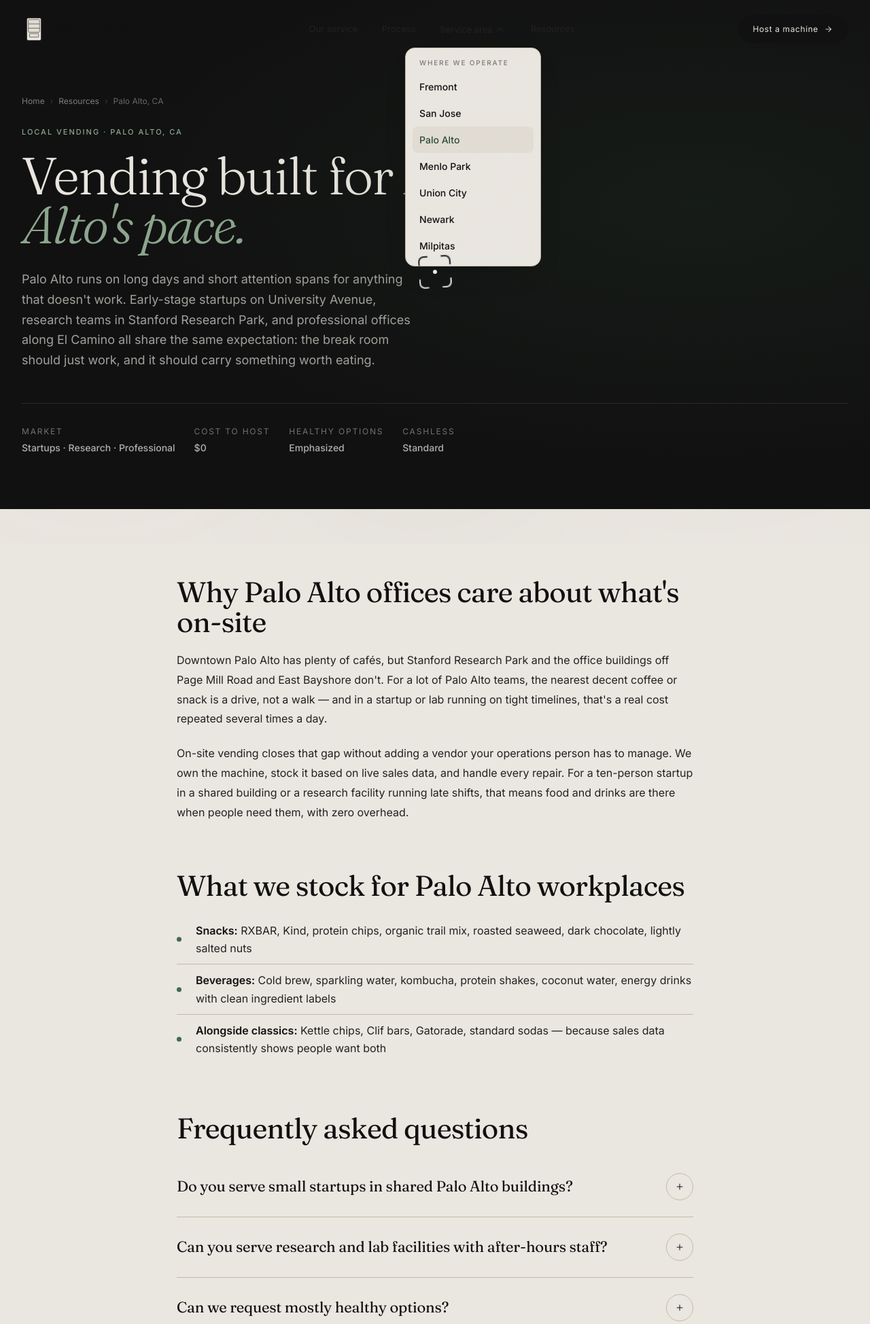
After one commit to Brendon-Chen/munch-machine, a Flask app: page /palo-alto-vending-services in a window 1280 px wide, after a click that opens the changed part. The commit adds this page. Shown: the top 1948 px of the page at 68% size. Run offline with Flask 3, Linux system fonts and the light colour scheme.

Commit message:
add service area drop down and fix sitemap/lastmod

```diff
--- a/app.py
+++ b/app.py
@@ -1,8 +1,9 @@
 """Munch Machine landing page backend."""
 from __future__ import annotations
 
+import json
 import os
-from datetime import date
+from collections import defaultdict
 from pathlib import Path
 
 from flask import Flask, Response, render_template, request
@@ -116,6 +117,16 @@ def page_sunnyvale_vending():
 @app.route("/mountain-view-vending")
 def page_mountain_view_vending():
     return render_template("pages/mountain-view-vending.html", **_ctx())
+
+
+@app.route("/palo-alto-vending-services")
+def page_palo_alto_vending():
+    return render_template("pages/palo-alto-vending-services.html", **_ctx())
+
+
+@app.route("/menlo-park-vending-services")
+def page_menlo_park_vending():
+    return render_template("pages/menlo-park-vending-services.html", **_ctx())
 
 
 @app.route("/oakland-vending-services")
@@ -340,10 +351,22 @@ def robots_txt():
     return Response(body, mimetype="text/plain")
 
 
+_LASTMOD_FILE = Path(__file__).parent / "lastmod.json"
+
+
+def _lastmod() -> defaultdict[str, str]:
+    """Per-URL last-changed dates, written by scripts/update_lastmod.py."""
+    try:
+        data = json.loads(_LASTMOD_FILE.read_text(encoding="utf-8"))
+    except (OSError, ValueError):
+        data = {}
+    return defaultdict(str, data)
+
+
 @app.route("/sitemap.xml")
 def sitemap_xml():
     return (
-        render_template("sitemap.xml", base=_base_url(), today=date.today().isoformat()),
+        render_template("sitemap.xml", base=_base_url(), lastmod=_lastmod()),
         200,
         {"Content-Type": "application/xml; charset=utf-8"},
     )
--- a/static/css/main.css
+++ b/static/css/main.css
@@ -143,6 +143,65 @@ body {
   transition: background 0.3s ease, color 0.3s ease, transform 0.3s ease;
 }
 .site-header .cta:hover { transform: translateY(-1px); opacity: 0.88; }
+
+/* Service area dropdown */
+.site-header .nav { align-items: center; }
+.nav-dd { position: relative; }
+.nav-dd-toggle {
+  display: inline-flex; align-items: center; gap: 2px;
+  background: none; border: 0; padding: 4px 0; cursor: pointer;
+  font-family: inherit; font-size: 13px; color: var(--ink-soft);
+}
+.nav-dd-toggle .material-symbols-outlined {
+  font-size: 18px; transition: transform 0.25s ease;
+}
+.nav-dd-menu {
+  position: absolute; top: calc(100% + 14px); left: 50%;
+  min-width: 200px; padding: 10px;
+  background: var(--cream);
+  border: 1px solid var(--line);
+  border-radius: 14px;
+  box-shadow: 0 18px 40px -18px rgba(17,17,17,0.28);
+  opacity: 0; visibility: hidden;
+  transform: translate(-50%, -6px);
+  transition: opacity 0.2s ease, transform 0.2s ease, visibility 0s linear 0.2s;
+}
+/* Invisible bridge so the menu doesn't close crossing the gap */
+.nav-dd-menu::before {
+  content: ""; position: absolute; left: 0; right: 0; top: -15px; height: 15px;
+}
+.nav-dd.is-open .nav-dd-menu,
+.nav-dd-menu:focus-within {
+  opacity: 1; visibility: visible;
+  transform: translate(-50%, 0);
+  transition: opacity 0.2s ease, transform 0.2s ease, visibility 0s;
+}
+@media (hover: hover) and (pointer: fine) {
+  .nav-dd:hover .nav-dd-menu {
+    opacity: 1; visibility: visible;
+    transform: translate(-50%, 0);
+    transition: opacity 0.2s ease, transform 0.2s ease, visibility 0s;
+  }
+  .nav-dd:hover .nav-dd-toggle .material-symbols-outlined { transform: rotate(180deg); }
+}
+.nav-dd.is-open .nav-dd-toggle .material-symbols-outlined { transform: rotate(180deg); }
+.nav-dd-label {
+  margin: 4px 10px 8px;
+  font-size: 10px; letter-spacing: 0.18em; text-transform: uppercase;
+  font-weight: 500; color: var(--muted-soft);
+}
+.nav-dd-menu ul { list-style: none; margin: 0; padding: 0; }
+.site-header .nav .nav-dd-menu a {
+  display: flex; align-items: baseline; justify-content: space-between; gap: 16px;
+  padding: 9px 10px; border-radius: 8px;
+  color: var(--ink);
+  transition: background 0.2s ease;
+}
+.site-header .nav .nav-dd-menu a:hover,
+.site-header .nav .nav-dd-menu a:focus-visible { background: var(--cream-warm); outline: none; }
+.site-header .nav .nav-dd-menu a[aria-current="page"] { background: var(--cream-warm); }
+.site-header .nav .nav-dd-menu a[aria-current="page"] .nav-dd-city { color: var(--sage-deep); }
+.nav-dd-city { font-size: 14px; font-weight: 500; }
 
 @media (max-width: 900px) {
   .site-header .nav { display: none; }
--- a/static/js/main.js
+++ b/static/js/main.js
@@ -492,3 +492,24 @@ setTimeout(() => {
     bootSite();
   }
 }, 6000);
+
+// ============================================================
+// NAV DROPDOWN — click/tap toggle, Escape + outside click close
+// (hover and keyboard focus open it via CSS)
+// ============================================================
+document.querySelectorAll('[data-nav-dd]').forEach(dd => {
+  const toggle = dd.querySelector('.nav-dd-toggle');
+  const setOpen = open => {
+    dd.classList.toggle('is-open', open);
+    toggle.setAttribute('aria-expanded', String(open));
+  };
+  toggle.addEventListener('click', e => {
+    e.stopPropagation();
+    setOpen(!dd.classList.contains('is-open'));
+  });
+  document.addEventListener('click', e => { if (!dd.contains(e.target)) setOpen(false); });
+  dd.addEventListener('keydown', e => {
+    if (e.key === 'Escape') { setOpen(false); toggle.focus(); }
+  });
+  dd.addEventListener('focusout', e => { if (!dd.contains(e.relatedTarget)) setOpen(false); });
+});
--- a/templates/base.html
+++ b/templates/base.html
@@ -66,6 +66,7 @@
     <nav class="nav">
       <a href="{{ url_for('index') }}#tech" class="cursor-target">Our service</a>
       <a href="{{ url_for('index') }}#process" class="cursor-target">Process</a>
+      {% include 'partials/service_area_nav.html' %}
       <a href="{{ url_for('blog') }}" class="cursor-target">Resources</a>
     </nav>
     <a href="{{ url_for('page_inquire') }}" class="cta cursor-target">Host a machine <span class="material-symbols-outlined" style="font-size:14px">arrow_forward</span></a>
--- /dev/null
+++ b/templates/pages/palo-alto-vending-services.html
@@ -0,0 +1,63 @@
+{% extends "base.html" %}
+{% block title %}Palo Alto Vending Services | Munch Machine{% endblock %}
+{% block meta_description %}Managed vending for Palo Alto offices, startups, and research facilities. Premium, health-forward snacks, cashless payment, micro market option. Zero cost to host.{% endblock %}
+{% block canonical_path %}/palo-alto-vending-services{% endblock %}
+{% block og_url_path %}/palo-alto-vending-services{% endblock %}
+{% block og_title %}Palo Alto Vending Services | Munch Machine{% endblock %}
+{% block og_description %}Premium managed vending for Palo Alto startups, research labs, and offices. Health-forward product mix, cashless, zero cost to host.{% endblock %}
+{% block twitter_title %}Palo Alto Vending Services | Munch Machine{% endblock %}
+{% block twitter_description %}Premium managed vending for Palo Alto offices and research facilities — health-forward, cashless, zero cost.{% endblock %}
+{% block schema %}
+<script type="application/ld+json">
+{"@context":"https://schema.org","@type":"Service","name":"Palo Alto CA Vending Services","provider":{"@type":"LocalBusiness","name":"Munch Machine","telephone":"+19255834228","address":{"@type":"PostalAddress","addressLocality":"Fremont","addressRegion":"CA"}},"areaServed":{"@type":"City","name":"Palo Alto","containedInPlace":{"@type":"State","name":"California"}},"serviceType":"Managed Vending Machine Service"}
+</script>
+{% endblock %}
+{% block content %}
+<section class="page-hero">
+  <div class="wrap">
+    <nav class="breadcrumb"><a href="{{ url_for('index') }}">Home</a><span class="sep">›</span><a href="{{ url_for('blog') }}">Resources</a><span class="sep">›</span><span>Palo Alto, CA</span></nav>
+    <div class="eyebrow">Local Vending · Palo Alto, CA</div>
+    <h1>Vending built for <em>Palo Alto's pace.</em></h1>
+    <p class="lead">Palo Alto runs on long days and short attention spans for anything that doesn't work. Early-stage startups on University Avenue, research teams in Stanford Research Park, and professional offices along El Camino all share the same expectation: the break room should just work, and it should carry something worth eating.</p>
+    <div class="page-hero-meta">
+      <div class="meta-item">Market<strong>Startups · Research · Professional</strong></div>
+      <div class="meta-item">Cost to host<strong>$0</strong></div>
+      <div class="meta-item">Healthy options<strong>Emphasized</strong></div>
+      <div class="meta-item">Cashless<strong>Standard</strong></div>
+    </div>
+  </div>
+</section>
+<section class="prose-section">
+  <div class="wrap"><div class="prose">
+
+    <h2>Why Palo Alto offices care about what's on-site</h2>
+    <p>Downtown Palo Alto has plenty of cafés, but Stanford Research Park and the office buildings off Page Mill Road and East Bayshore don't. For a lot of Palo Alto teams, the nearest decent coffee or snack is a drive, not a walk — and in a startup or lab running on tight timelines, that's a real cost repeated several times a day.</p>
+    <p>On-site vending closes that gap without adding a vendor your operations person has to manage. We own the machine, stock it based on live sales data, and handle every repair. For a ten-person startup in a shared building or a research facility running late shifts, that means food and drinks are there when people need them, with zero overhead.</p>
+
+    <h2>What we stock for Palo Alto workplaces</h2>
+    <ul>
+      <li><strong>Snacks:</strong> RXBAR, Kind, protein chips, organic trail mix, roasted seaweed, dark chocolate, lightly salted nuts</li>
+      <li><strong>Beverages:</strong> Cold brew, sparkling water, kombucha, protein shakes, coconut water, energy drinks with clean ingredient labels</li>
+      <li><strong>Alongside classics:</strong> Kettle chips, Clif bars, Gatorade, standard sodas — because sales data consistently shows people want both</li>
+    </ul>
+
+    <h2>Frequently asked questions</h2>
+    <div class="page-faq faq">
+      <details class="faq-item"><summary><span>Do you serve small startups in shared Palo Alto buildings?</span><div class="ch"><span class="material-symbols-outlined" style="font-size:16px">add</span></div></summary><p>Yes. In multi-tenant buildings, a machine in the lobby or shared break room serves every company in the building, which works well for smaller teams. The arrangement can be with the building manager or with one tenant on behalf of the floor.</p></details>
+      <details class="faq-item"><summary><span>Can you serve research and lab facilities with after-hours staff?</span><div class="ch"><span class="material-symbols-outlined" style="font-size:16px">add</span></div></summary><p>Yes. Machines run 24/7 with cashless payment, so late-shift researchers and weekend staff have the same access as the daytime team. Live inventory monitoring means we restock based on actual use, including off-hours demand.</p></details>
+      <details class="faq-item"><summary><span>Can we request mostly healthy options?</span><div class="ch"><span class="material-symbols-outlined" style="font-size:16px">add</span></div></summary><p>Yes. We can weight the mix heavily toward organic, low-sugar, and high-protein products, and adjust it over time based on what your team actually buys and requests.</p></details>
+    </div>
+
+    <div class="related-links">
+  <span class="related-label">See also</span>
+  <a href="{{ url_for('page_menlo_park_vending') }}">Menlo Park</a>
+  <a href="{{ url_for('page_mountain_view_vending') }}">Mountain View</a>
+  <a href="{{ url_for('page_silicon_valley_vending') }}">Silicon Valley</a>
+</div>
+<div class="page-cta">
+      <div class="cta-text"><h2>Better snacks for <em>Palo Alto teams.</em></h2><p>Health-forward, cashless, fully managed. Zero cost to your business.</p></div>
+      <div class="cta-actions"><a href="{{ url_for('page_inquire') }}" class="btn btn-dark" style="background:var(--cream);color:var(--ink);font-size:14px">Request a placement <span class="material-symbols-outlined" style="font-size:14px">arrow_forward</span></a></div>
+    </div>
+  </div></div>
+</section>
+{% endblock %}
--- /dev/null
+++ b/templates/partials/service_area_nav.html
@@ -0,0 +1,22 @@
+{# Service area dropdown, shared by base.html and index.html #}
+<div class="nav-dd" data-nav-dd>
+  <button type="button" class="nav-dd-toggle cursor-target" aria-expanded="false" aria-controls="service-area-menu">
+    Service area <span class="material-symbols-outlined" aria-hidden="true">expand_more</span>
+  </button>
+  <div class="nav-dd-menu" id="service-area-menu">
+    <p class="nav-dd-label">Where we operate</p>
+    <ul>
+      {% for endpoint, city in [
+        ('page_fremont_vending', 'Fremont'),
+        ('page_san_jose_vending', 'San Jose'),
+        ('page_palo_alto_vending', 'Palo Alto'),
+        ('page_menlo_park_vending', 'Menlo Park'),
+        ('page_union_city_vending', 'Union City'),
+        ('page_newark_vending', 'Newark'),
+        ('page_milpitas_vending', 'Milpitas'),
+      ] %}
+      <li><a href="{{ url_for(endpoint) }}"{% if request.endpoint == endpoint %} aria-current="page"{% endif %}><span class="nav-dd-city">{{ city }}</span></a></li>
+      {% endfor %}
+    </ul>
+  </div>
+</div>
```
Also changed, not shown: lastmod.json (added, +62 -0 lines), scripts/update_lastmod.py (added, +59 -0 lines), templates/blog.html (+14 -0 lines), templates/index.html (+61 -0 lines), templates/pages/menlo-park-vending-services.html (added, +63 -0 lines), templates/sitemap.xml (+71 -59 lines), 1 other file.
